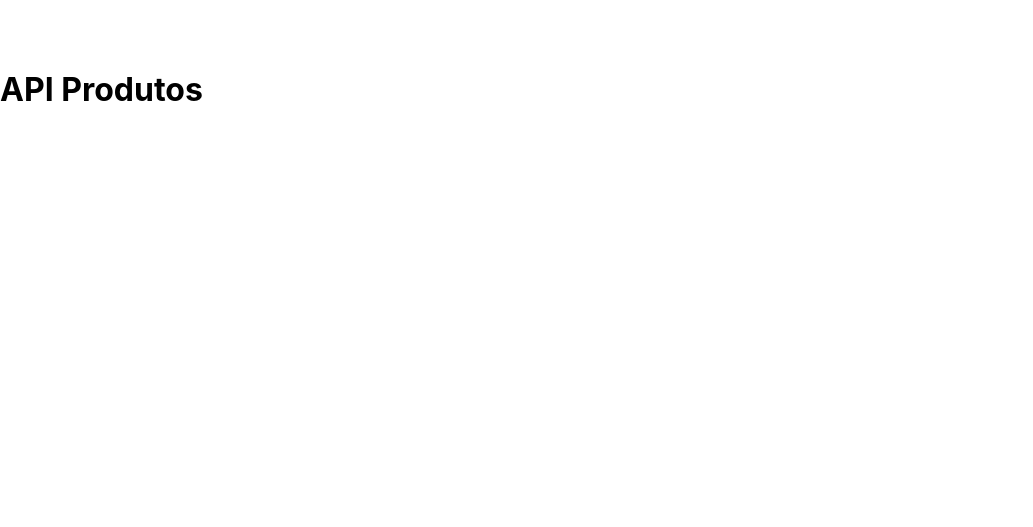
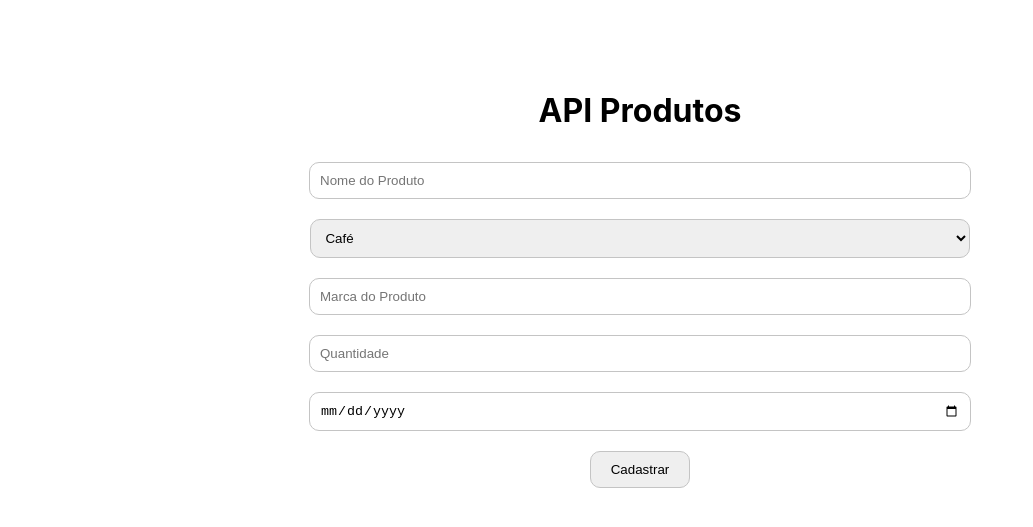
Before and after one commit to JKAmadio/hiringcoders_desafio02_cadastros, a React (Create React App) app: page / in a window 1280 px wide. Shown: the part 489-1016 px from the top of the page, without its empty margins (0-1033 px from the left). Before the commit the page ends 800 px from the top, so only its background shows below. Built offline with nearby package versions, Linux system fonts and the light colour scheme; no server answers.

Commit message:
Formulário Produtos - estilização e lidar com submit

```diff
--- a/src/views/components/formProdutos/index.js
+++ b/src/views/components/formProdutos/index.js
@@ -1,16 +1,62 @@
-import Cliente from './contentful'
+import * as S from './styled'
+//import Cliente from './contentful'
+import { useState } from 'react'
 
 function FormProdutos () {
+	/*
 	Cliente.getEntries({
 		content_type: 'product'
 	})
 	.then(response => console.log('RESPONSE', response.items))
-	.catch(console.error)
+	.catch(console.error)*/
+
+	const [nome, setNome] = useState('')
+	const [categoria, setCategoria] = useState('')
+	const [marca, setMarca] = useState('')
+	const [quantidade, setQuantidade] = useState('')
+	const [dataCadastro, setDataCadastro] = useState('')
+
+	function handleSubmit(e) {
+		e.preventDefault();
+		console.log(nome)
+	}
 
 	return (
 		<div>
-		<h1>API Produtos</h1>
-	</div>
+			<S.FormularioProduto onSubmit={e => handleSubmit(e)}>
+				<h1>API Produtos</h1>
+				<S.ProdutoInput
+					type="text"
+					placeholder="Nome do Produto"
+					name="nome"
+					value={nome}
+					onChange={e => setNome(e.target.value)}/>
+				<S.ProdutoSelect value={categoria} onChange={e => setCategoria(e.target.value)}>
+					<option value='cafe'>Café</option>
+					<option value='xicaras'>Xícaras/Canecas</option>
+					<option value='acessorios'>Acessórios</option>
+				</S.ProdutoSelect>
+				<S.ProdutoInput
+					type="text"
+					placeholder="Marca do Produto"
+					name="marca"
+					value={marca}
+					onChange={e => setMarca(e.target.value)}/>
+				<S.ProdutoInput
+					type="number"
+					placeholder="Quantidade"
+					name="quantidade"
+					value={quantidade}
+					onChange={e => setQuantidade(e.target.value)}/>
+				<S.ProdutoInput
+					type="date"
+					placeholder="DD/MM/AAA"
+					name="dataCadastro"
+					value={dataCadastro}
+					onChange={e => setDataCadastro(e.target.value)}/>
+				<S.ProdutoBotao>Cadastrar</S.ProdutoBotao>
+			</S.FormularioProduto>
+		</div>
 	)
 }
 
--- /dev/null
+++ b/src/views/components/formProdutos/styled.js
@@ -0,0 +1,62 @@
+import styled from "styled-components";
+
+export const FormularioProduto = styled.form`
+	display:flex;
+	flex-direction: column;
+	align-items: center;
+	justify-content: space-around;
+	width: 50%;
+	margin: 10vh auto;
+`
+
+export const ProdutoInput = styled.input`
+	padding: 10px;
+	margin: 10px 0;
+	width: 100%;
+	border-radius: 10px;
+	border: 1px solid #c4c4c4;
+
+	&:focus{
+		outline: none;
+	}
+`
+export const ProdutoSelect = styled.select`
+	padding: 10px;
+	margin: 10px 0;
+	width: 103%;
+	border-radius: 10px;
+	border: 1px solid #c4c4c4;
+
+	&:focus{
+		outline: none;
+	}
+`
+
+export const ProdutoBotao = styled.button`
+	padding: 10px 20px;
+	margin: 10px 0;
+	border-radius: 10px;
+	border: 1px solid #c4c4c4;
+
+	&:hover{
+		cursor: pointer;
+		background-color: #d4d4d4;
+	}
+`
+export const TabelaProdutos = styled.table`
+	border-collapse: collapse;
+	width: 50%;
+	margin: 10vh auto;
+`
+
+export const TabelaHeader = styled.th`
+	border: 1px solid #c4c4c4;
+	padding: 5px;
+	`
+
+export const TabelaCelulas = styled.td`
+	border: 1px solid #c4c4c4;
+	padding: 5px 10px;
+	width: 25%;
+	text-align: center;
+`
```
